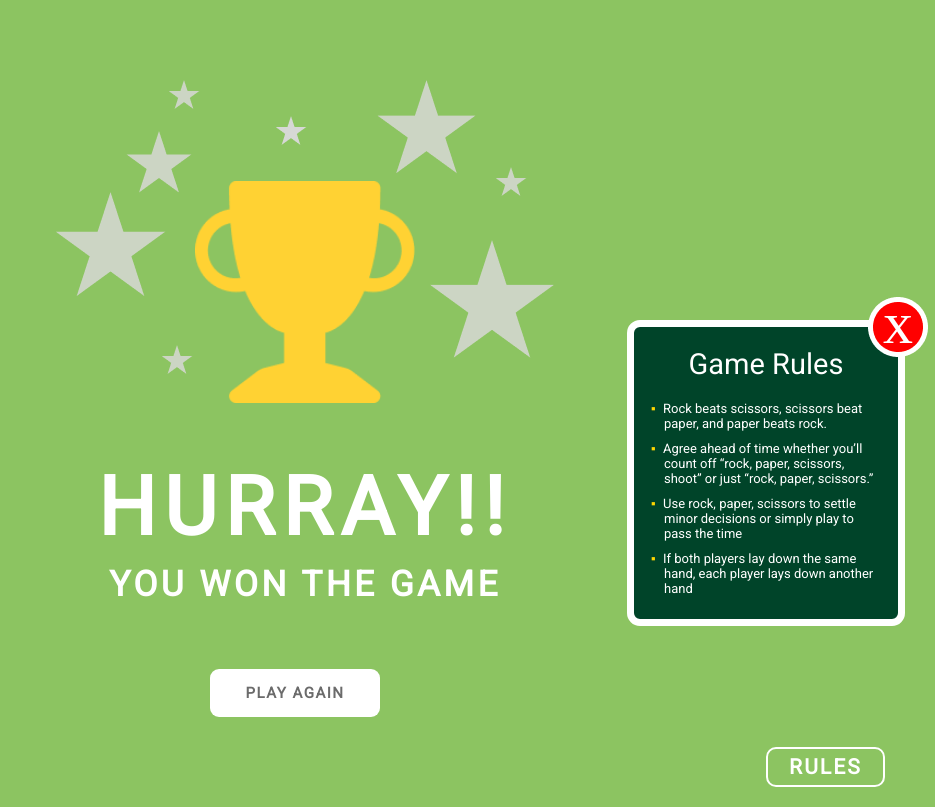
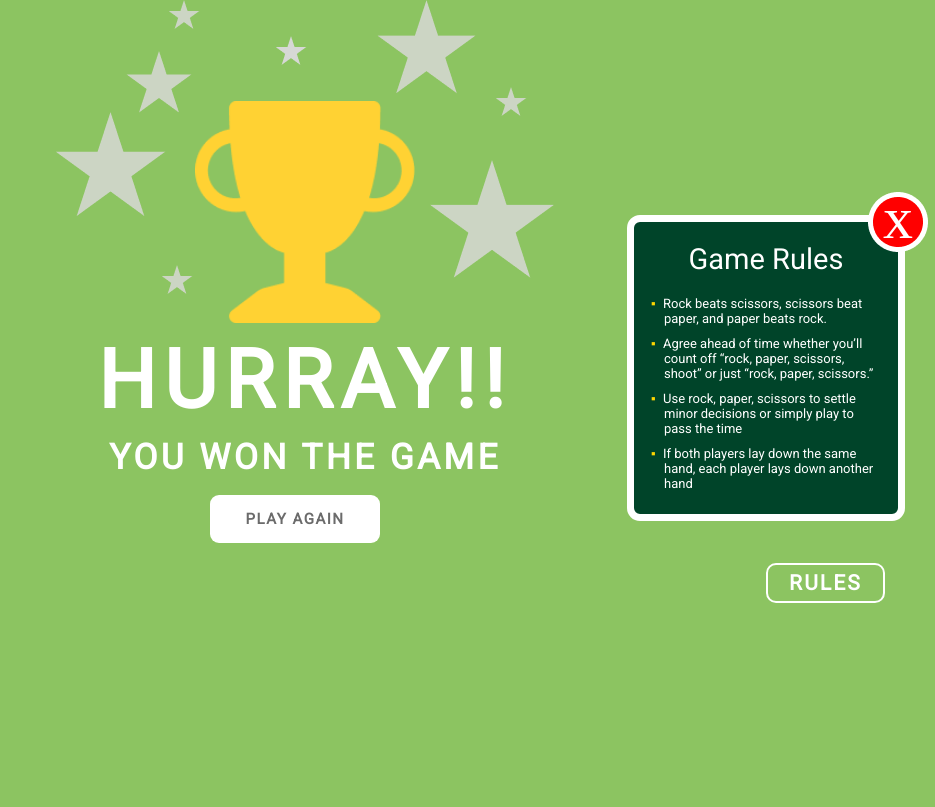
Before and after one commit to KuldeepSuthar007/Rock-Paper-Scissors, a plain HTML site: page win/win.html in a window 1280 px wide. Both pictures are taken after a click on the button "RULES". Shown: the whole page, without its empty margins (345-1280 px from the left). Drawn offline with Linux system fonts and the light colour scheme; files whose address does not match are found by name; a web font is replaced by a local one.

Commit message:
second change

```diff
--- a/style.css
+++ b/style.css
@@ -383,6 +383,28 @@ li {
   box-shadow: 0 0 0 52px #418f05, 0 0 0 82px #57a719, 0 0 0 112px #7ab949;
   z-index: -200;
 }
+@media only screen and (min-width: 1030px) and (max-width: 1366px) {
+  .headersection {
+    margin-top: 10px;
+    width: 700px;
+    min-width: 700px;
+  }
+  .maincontainer {
+    margin-top: 10px;
+  }
+  .gamesection {
+    padding: 12px 0;
+  }
+  .footersection {
+    margin-top: -35px;
+  }
+  .backsidecontainer {
+    margin-top: 0px;
+  }
+  .rulebox {
+    top: 215px;
+  }
+}
 
 @media only screen and (max-width: 480px) {
   body {
--- a/win/win.css
+++ b/win/win.css
@@ -192,3 +192,20 @@ li {
   background-repeat: no-repeat;
   cursor: pointer;
 }
+@media only screen and (min-width: 1030px) and (max-width: 1366px) {
+  body {
+    overflow: visible;
+  }
+  .top {
+    margin: 0px 0px 0px 0px;
+  }
+  .text {
+    margin: 3px 0px;
+  }
+  .bottom {
+    margin-top: 0px;
+  }
+  .rulebox {
+    top: 215px;
+  }
+}
```
Also changed, not shown: index.html (+0 -1 lines).
